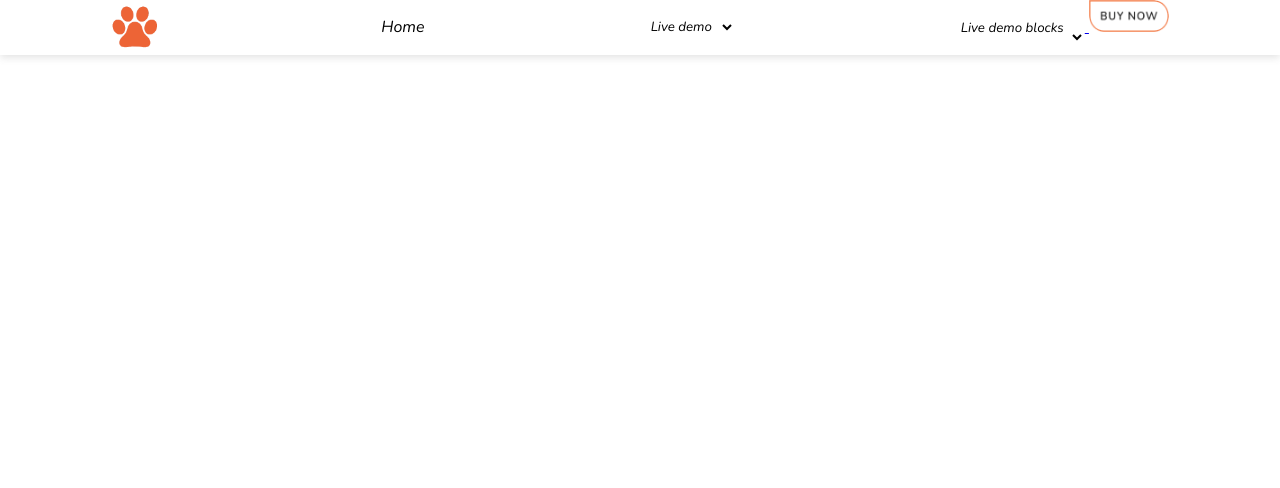
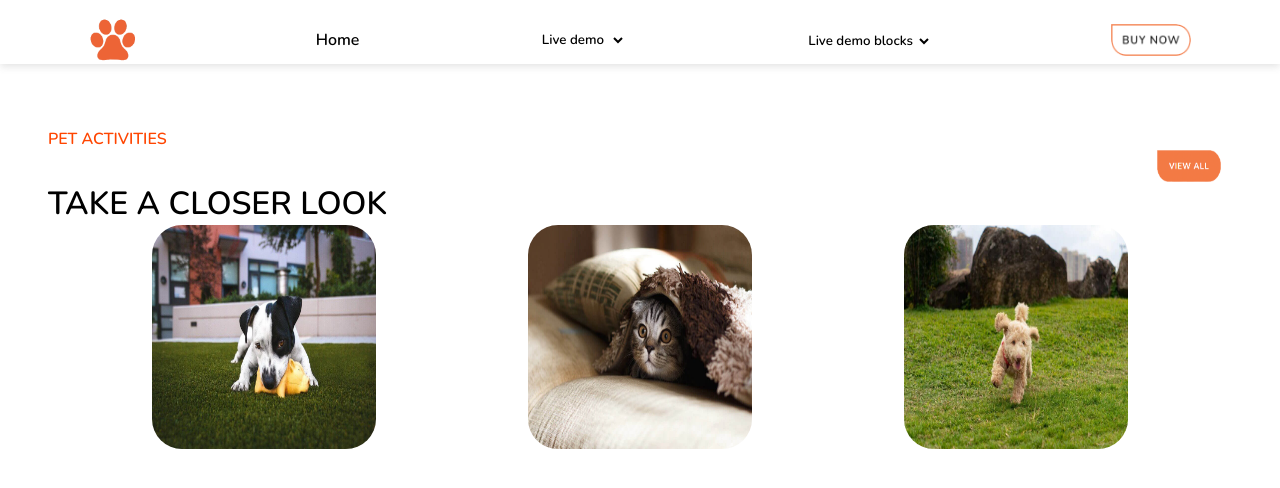
Before and after one commit to g0nzu/2301-W1CH4-Gonzu-Diez, a website: page index.html in a window 1280 px wide. Drawn offline with nearby package versions, Linux system fonts and the light colour scheme.

Commit message:
last update.

```diff
--- a/index.html
+++ b/index.html
@@ -7,7 +7,7 @@
   <meta name="viewport" content="width=device-width, initial-scale=1.0">
   <link rel="preconnect" href="https://fonts.googleapis.com">
   <link rel="preconnect" href="https://fonts.gstatic.com" crossorigin>
-  <link href="https://fonts.googleapis.com/css2?family=Nunito:ital,wght@1,300&display=swap" rel="stylesheet">
+  <link href="https://fonts.googleapis.com/css2?family=Nunito:wght@600&display=swap" rel="stylesheet">
   <link rel="stylesheet" href="css/style.css">
   <title>Document</title>
 </head>
@@ -29,9 +29,23 @@
           <option value="..">Pet toys and food shop</option>
           <option value="..">Pets training school</option>
         </select>
-        <img src="img/buyNow.png" alt="Logo con redirección para comprar." class="buy-logo">
+      </a>
+      <img src="img/buyNow.png" alt="Logo con redirección para comprar." class="buy-logo">
     </div>
   </header>
+  <div class="pet-activities">
+    <p class="pet-text">PET ACTIVITIES</p>
+  </div>
+  <div class="close-pics-text">
+    <img src="img/viewAll.png" alt="Logo / botón para ver todo" class="view-all-logo">
+    <h1 class="closer-look">TAKE A CLOSER LOOK</h1>
+  </div>
+
+  <div class="pics">
+    <img src="img/01.jpg" alt="Logo de la empresa, huella perro." class="bottom-img">
+    <img src=" img/02.jpg" alt="Logo de la empresa, huella perro." class="bottom-img">
+    <img src=" img/03.jpg" alt="Logo de la empresa, huella perro." class="bottom-img">
+  </div>
 
 </body>
 
--- a/sass/style.scss
+++ b/sass/style.scss
@@ -1,5 +1,4 @@
-@import url("https://fonts.googleapis.com/css2?family=Nunito:ital,wght@1,300&display=swap");
-
+@import url("https://fonts.googleapis.com/css2?family=Nunito:wght@600&display=swap");
 * {
   padding: 0;
   margin: 0;
@@ -8,7 +7,6 @@
 }
 
 .buy-logo {
-  padding: auto;
   width: 5rem;
   height: 2rem;
 }
@@ -24,6 +22,7 @@
 }
 
 .head-container {
+  padding-top: 1rem;
   box-shadow: rgba(99, 99, 99, 0.2) 0px 2px 8px 0px;
   display: flex;
   align-items: center;
@@ -46,5 +45,44 @@ select {
 }
 .select2 {
   width: 8rem;
-  padding-bottom: 1rem;
 }
+
+.pet-text {
+  color: orangered;
+}
+
+.closer-look {
+  font-weight: bolder;
+}
+
+.pet-activities {
+  margin-left: 3rem;
+  font-weight: bolder;
+  margin-top: 4rem;
+  display: flex;
+}
+
+.close-pics-text {
+  margin-left: 3rem;
+  font-weight: bolder;
+  display: flex;
+  flex-direction: column;
+}
+
+.view-all-logo {
+  margin-left: 90%;
+  height: 2rem;
+  width: 4rem;
+}
+
+.pics {
+  display: flex;
+  justify-content: space-evenly;
+  flex-direction: row;
+}
+
+.bottom-img {
+  border-radius: 30px;
+  width: 14rem;
+  height: 14rem;
+}
```
Also changed, not shown: css/style.css, img/viewAll.png (added), 1 other file.
